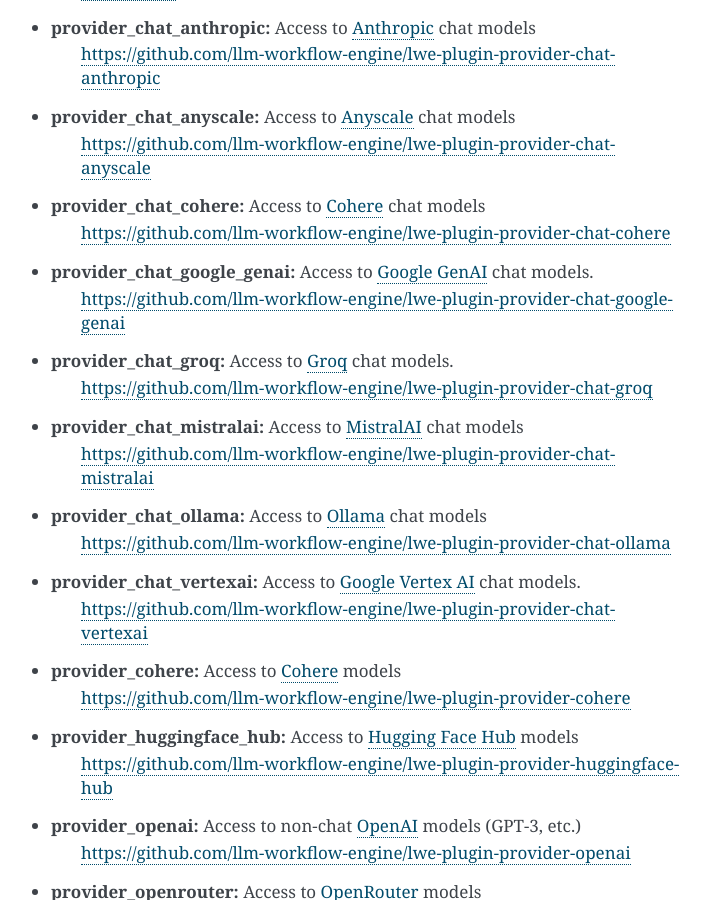
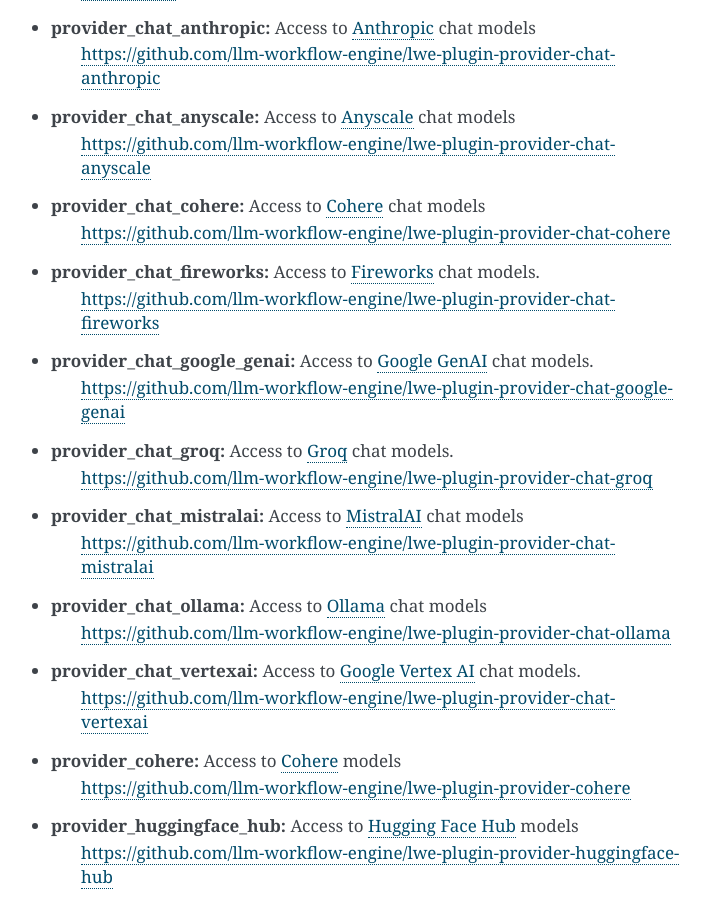
Before and after one commit to llm-workflow-engine/llm-workflow-engine, a Sphinx documentation site: the page built from docs/plugins.rst, in a window 1280 px wide and 900 px high, scrolled down 2589 px. Shown: the whole window, without its empty margins (399-1109 px from the left). Built offline with Sphinx 7.4.7, drawn with Linux system fonts in a browser that asks for light colours.

Commit message:
add doc for Fireworks chat provider plugin

```diff
--- a/docs/plugins.rst
+++ b/docs/plugins.rst
@@ -115,6 +115,8 @@
    https://github.com/llm-workflow-engine/lwe-plugin-provider-chat-anyscale
 * **provider_chat_cohere:** Access to `Cohere <https://docs.cohere.com/docs/models>`_ chat models
    https://github.com/llm-workflow-engine/lwe-plugin-provider-chat-cohere
+* **provider_chat_fireworks:** Access to `Fireworks <https://fireworks.ai/models>`_ chat models.
+   https://github.com/llm-workflow-engine/lwe-plugin-provider-chat-fireworks
 * **provider_chat_google_genai:** Access to `Google GenAI <https://ai.google.dev/models>`_ chat models.
    https://github.com/llm-workflow-engine/lwe-plugin-provider-chat-google-genai
 * **provider_chat_groq:** Access to `Groq <https://console.groq.com/docs/models>`_ chat models.
```
